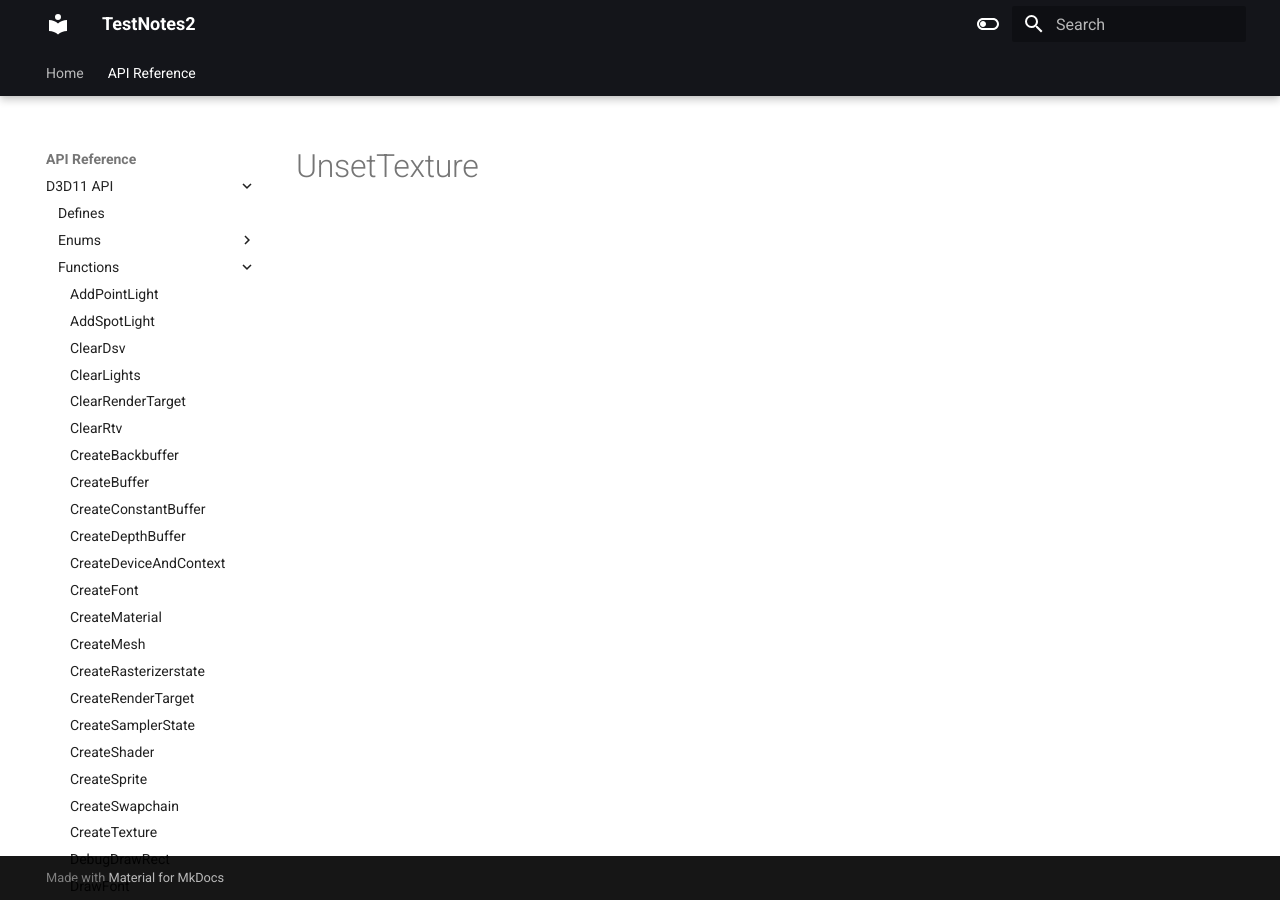
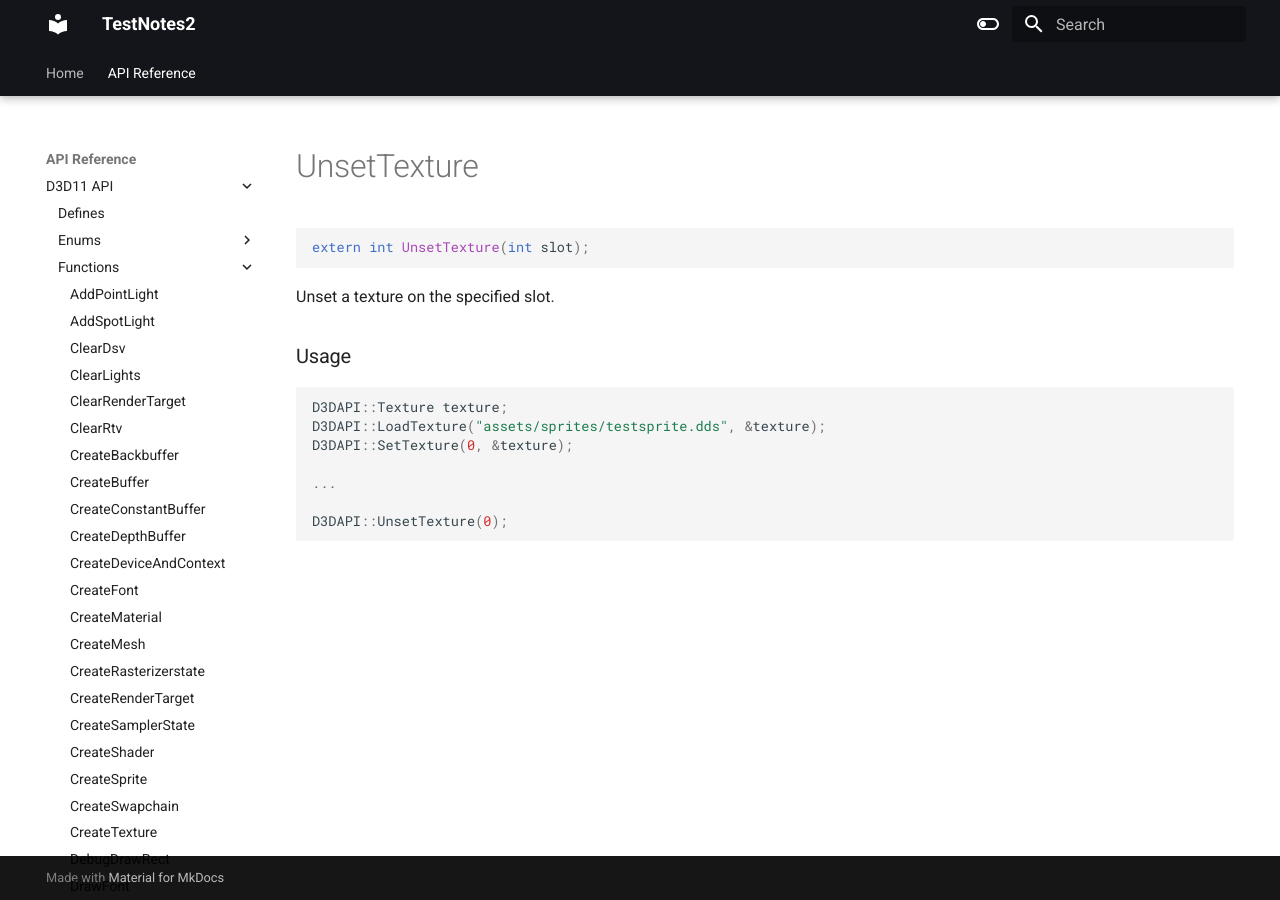
Before and after one commit to erichederstedt/TempEngineDocs, an MkDocs documentation site: the page built from docs/API Reference/D3D11 API/Functions/UnsetTexture.md, in a window 1280 px wide. Built offline with MkDocs 1.6.1 and Material for MkDocs 9.7.7, drawn with Linux system fonts in a browser that asks for light colours.

Commit message:
PUSH NOTE : UnsetTexture.md

````diff
--- a/docs/API Reference/D3D11 API/Functions/UnsetTexture.md
+++ b/docs/API Reference/D3D11 API/Functions/UnsetTexture.md
@@ -1 +1,19 @@
 # UnsetTexture
+
+```c++
+extern int UnsetTexture(int slot);
+```
+
+Unset a texture on the specified slot.
+
+
+### Usage
+```c++
+D3DAPI::Texture texture;
+D3DAPI::LoadTexture("assets/sprites/testsprite.dds", &texture);
+D3DAPI::SetTexture(0, &texture);
+
+...
+
+D3DAPI::UnsetTexture(0);
+```
````
